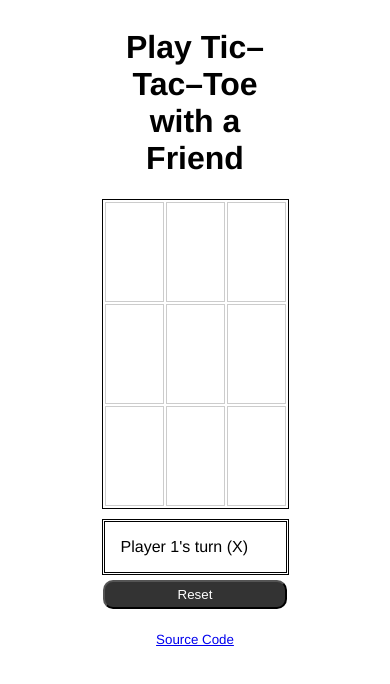
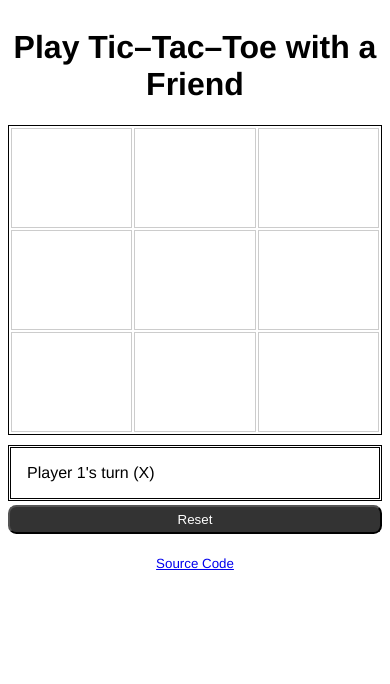
Before and after one commit to jpdevries/tic-tac-toe, a plain HTML site: page index.html in a window 390 px wide. Drawn offline with nearby package versions, Linux system fonts and the light colour scheme.

Commit message:
more responsive layout

```diff
--- a/assets/css/main.css
+++ b/assets/css/main.css
@@ -36,10 +36,14 @@ label, .visually-hidden { /*https://developer.yahoo.com/blogs/ydn/clip-hidden-co
   overflow: hidden;
 }
 
-table, .table {
+table {
   display:table;
-  width: 50%;
   border:1px solid #000;
+}
+
+table, .messages, button[type="reset"] {
+  width:100%;
+  max-width:48rem;
 }
 
 table td {
@@ -94,10 +98,6 @@ table td[data-check="O"] input[type="checkbox"]:checked + span:after {
   content:"O";
 }
 
-table input[type="checkbox"]:checked + span {
-
-}
-
 tr {
     display:table-row;
     height:100%;
@@ -105,7 +105,6 @@ tr {
 
 .messages {
 border: double;
-width: 50%;
 }
 
 
@@ -117,15 +116,13 @@ z-index: 1001;
 }
 
 button[type="reset"] {
-background-color: #333333;
-text-align: center;
-color: white;
-	font-family: Arial, sans-serif;
-padding: 5px;
-border-radius: 10px;
-margin: 5px 0;
-width: 49%;
-cursor: pointer;
+  background-color: #333333;
+  text-align: center;
+  color: white;
+  padding: 0.375em;
+  border-radius: .625em;
+  margin: .3125em 0;
+  cursor: pointer;
 }
 
 
```
